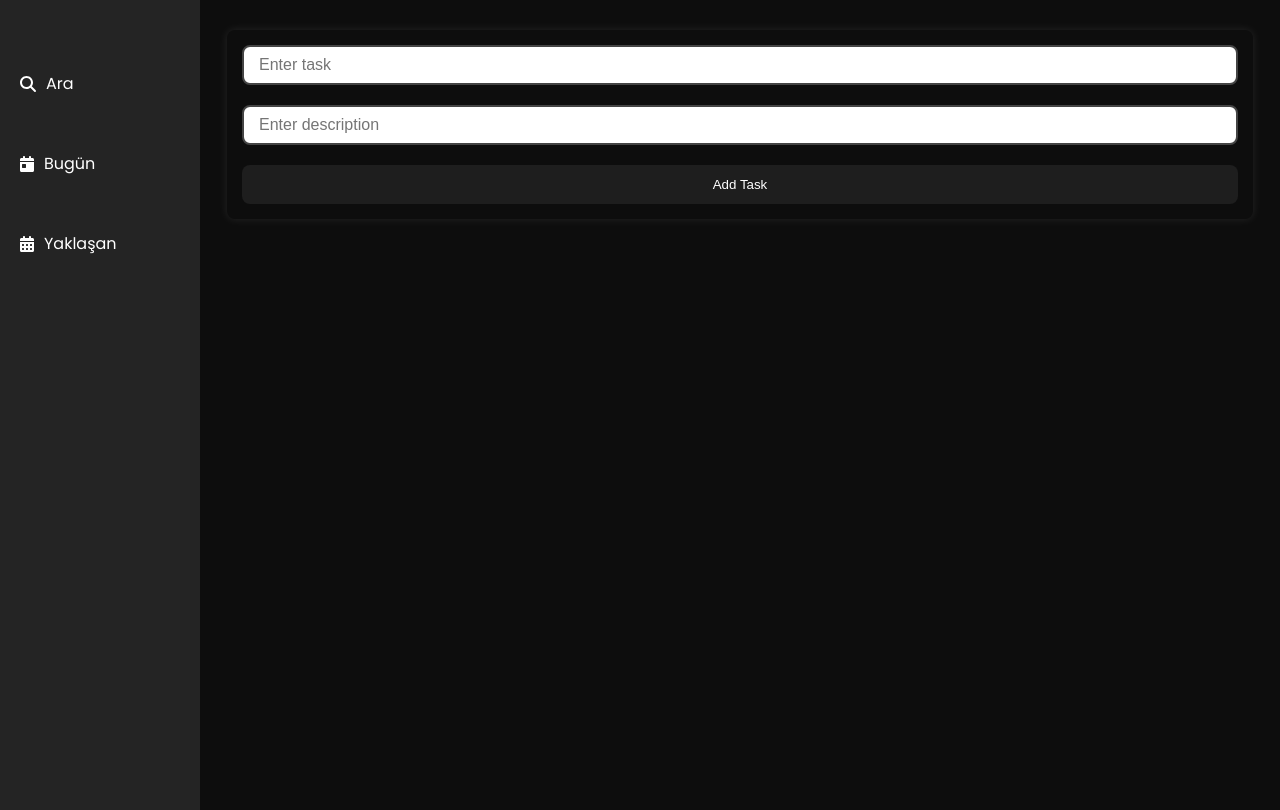
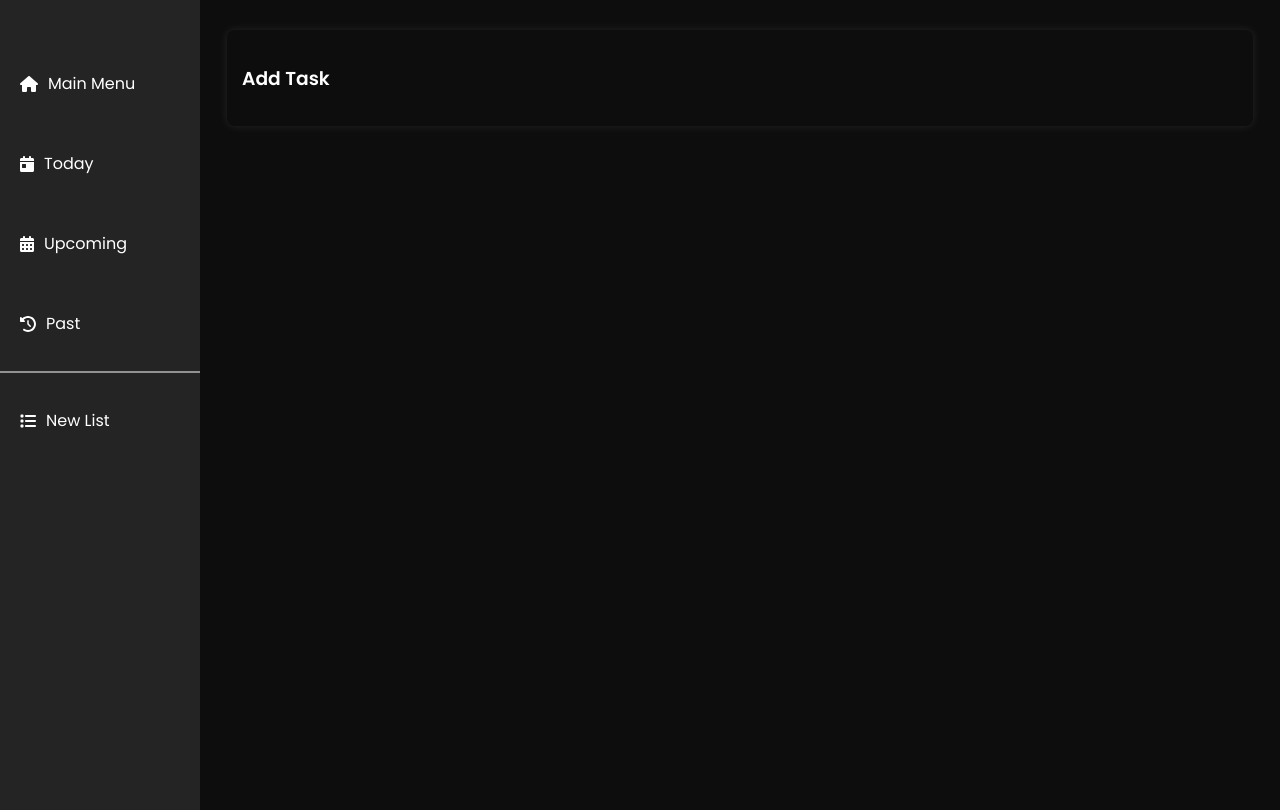
Before and after one commit to alperendnc/todo-app, a React (Create React App) app: page / in a window 1280 px wide. Built offline with nearby package versions, Linux system fonts and the light colour scheme.

Commit message:
UI and navbar updated

```diff
--- a/src/App.css
+++ b/src/App.css
@@ -12,7 +12,6 @@ body {
 .todo-container {
   display: flex;
   flex-direction: column;
-  justify-content: space-between;
   width: 95%;
   margin: 10px auto;
   padding: 20px;
@@ -23,6 +22,7 @@ body {
   display: flex;
   flex-direction: column;
 }
+
 .todo-content ul {
   padding: 0;
 }
@@ -31,10 +31,16 @@ body {
   display: flex;
   flex-direction: column;
   justify-content: center;
+  color: white;
   padding: 15px;
-  gap: 20px;
   box-shadow: 0 0 10px rgba(255, 255, 255, 0.1);
   border-radius: 8px;
+}
+
+.add-buttons {
+  display: flex;
+  justify-content: space-between;
+  gap: 5px;
 }
 
 .todo-form input,
@@ -50,7 +56,9 @@ body {
 .todo-form input {
   border: 2px solid #444;
   font-size: 16px;
-  background-color: #fff;
+  background-color: #0d0d0d;
+  margin-bottom: 10px;
+  color: white;
 }
 
 .todo-form button {
@@ -65,7 +73,6 @@ body {
 }
 
 .todo-list {
-  list-style-type: none;
   padding: 0;
   margin: 0;
   width: 100%;
@@ -76,14 +83,12 @@ body {
   justify-content: space-between;
   align-items: center;
   padding: 12px 15px;
-  border-radius: 8px;
   margin-bottom: 10px;
+  font-size: 18px;
   color: white;
   font-weight: bold;
-  box-shadow: 0px 4px 8px rgba(0, 0, 0, 0.1);
+  border-bottom: 2px solid #ffffff;
   transition: background-color 0.3s ease;
-  backdrop-filter: blur(10px);
-  border-bottom: 2px solid white;
 }
 
 .todo-item:hover {
@@ -95,24 +100,16 @@ body {
   color: #aaa;
 }
 
-.todo-item span {
-  flex-grow: 1;
-  text-align: left;
-  font-size: 16px;
-  padding-right: 10px;
-}
-
 .todo-description {
-  font-size: 14px;
+  font-size: 18px;
   color: #b0b0b0;
   opacity: 0.8;
   margin-left: 10px;
+  font-weight: bold;
 }
 
 .todo-item .date-info {
   display: none;
-  bottom: -50px;
-  left: 0;
   background-color: #494949;
   padding: 10px;
   border-radius: 8px;
@@ -130,7 +127,6 @@ body {
   opacity: 1;
   transform: translateY(0);
 }
-
 .actions {
   display: flex;
   gap: 8px;
@@ -149,7 +145,8 @@ body {
   background-color: rgba(255, 255, 255, 0.1);
 }
 
-.popup-overlay {
+.popup-overlay,
+.modal-overlay {
   position: fixed;
   top: 0;
   left: 0;
@@ -159,66 +156,74 @@ body {
   display: flex;
   justify-content: center;
   align-items: center;
+  z-index: 999;
+  backdrop-filter: blur(5px);
 }
 
-.popup-content {
+.popup-content,
+.modal-content {
   background: #1e1e1e;
   padding: 20px;
   border-radius: 8px;
   width: 90%;
   max-width: 400px;
+  z-index: 1000;
 }
 
 .popup-content h2,
-.popup-content p {
+.popup-content p,
+.modal-content h2,
+.modal-content p {
   color: white;
 }
 
-.popup-content button {
+.popup-content button,
+.modal-content button {
   padding: 10px;
   border-radius: 4px;
   font-size: 16px;
   margin-right: 10px;
 }
 
-.popup-content button:hover {
+.popup-content button:hover,
+.modal-content button:hover {
   background-color: #4d4d4d;
 }
 
-.input-container {
-  position: relative;
-  display: flex;
-  align-items: center;
+body.modal-open {
+  overflow: hidden;
 }
 
-input {
-  padding-left: 10px;
-  height: 40px;
+.show-more {
+  cursor: pointer;
+  margin-left: 10px;
+}
+input[type="date"] {
+  background-color: #333;
+  color: white;
+  border: 1px solid #ccc;
+  margin-bottom: 10px;
+  padding: 10px;
+  appearance: none;
 }
 
-.calendar-icon {
-  right: 10px;
-  color: #aaa;
-  font-size: 18px;
+input[type="date"]::-webkit-calendar-picker-indicator {
+  filter: invert(1);
   cursor: pointer;
 }
 
-input[type="date"] {
-  appearance: none;
+textarea {
+  width: 100%;
+  height: 100px;
   padding: 10px;
+  background-color: #333;
+  color: white;
+  border-radius: 5px;
+  font-size: 16px;
+  box-sizing: border-box;
+  resize: none;
 }
 
-.react-datepicker-wrapper,
-.react-datepicker__input-container {
-  width: 100%;
-}
-
-h3 {
-  color: white;
-}
-.todo-item span {
-  width: 100%;
-}
 .navbar {
   background-color: #242424;
   height: 100vh;
@@ -235,23 +240,32 @@ h3 {
   list-style-type: none;
   padding: 0;
 }
+ul {
+  padding: 0;
+}
 
 .navbar ul li {
   margin: 15px 0;
-}
-
-.navbar ul li a {
   color: white;
   text-decoration: none;
   padding: 20px;
   display: flex;
   align-items: center;
+  cursor: pointer;
 }
 
-.navbar ul li a .nav-icon {
+.navbar ul li .nav-icon {
   margin-right: 10px;
 }
 
-.navbar ul li a:hover {
+.navbar ul li:hover {
   background-color: #575757;
 }
+
+.nav-divider {
+  width: 100%;
+  height: 2px;
+  opacity: 0.5;
+  background-color: white;
+  margin: 10px 0;
+}
--- a/src/App.js
+++ b/src/App.js
@@ -1,5 +1,4 @@
 import React from "react";
-import { BrowserRouter as Router, Route, Routes } from "react-router-dom";
 import { TodoProvider } from "./contexts/TodoContext";
 import "./App.css";
 import TodoList from "./components/TodoList";
@@ -8,14 +7,10 @@ import Navbar from "./components/Navbar";
 function App() {
   return (
     <TodoProvider>
-      <Router>
-        <Navbar />
-        <div className="App">
-          <Routes>
-            <Route path="/" element={<TodoList />} />
-          </Routes>
-        </div>
-      </Router>
+      <Navbar />
+      <div className="App">
+        <TodoList />
+      </div>
     </TodoProvider>
   );
 }
--- a/src/components/Navbar.js
+++ b/src/components/Navbar.js
@@ -2,7 +2,9 @@ import { FontAwesomeIcon } from "@fortawesome/react-fontawesome";
 import {
   faCalendarDay,
   faCalendarAlt,
-  faSearch,
+  faHome,
+  faList,
+  faHistory,
 } from "@fortawesome/free-solid-svg-icons";
 
 const Navbar = () => {
@@ -10,22 +12,25 @@ const Navbar = () => {
     <nav className="navbar">
       <ul>
         <li>
-          <a href="/">
-            <FontAwesomeIcon className="nav-icon" icon={faSearch} />
-            Ara
-          </a>
+          <FontAwesomeIcon className="nav-icon" icon={faHome} />
+          Main Menu
         </li>
         <li>
-          <a href="/bugun">
-            <FontAwesomeIcon className="nav-icon" icon={faCalendarDay} />
-            Bugün
-          </a>
+          <FontAwesomeIcon className="nav-icon" icon={faCalendarDay} />
+          Today
         </li>
         <li>
-          <a href="/yaklasan">
-            <FontAwesomeIcon className="nav-icon" icon={faCalendarAlt} />
-            Yaklaşan
-          </a>
+          <FontAwesomeIcon className="nav-icon" icon={faCalendarAlt} />
+          Upcoming
+        </li>
+        <li>
+          <FontAwesomeIcon className="nav-icon" icon={faHistory} />
+          Past
+        </li>
+        <div className="nav-divider"></div>
+        <li>
+          <FontAwesomeIcon className="nav-icon" icon={faList} />
+          New List
         </li>
       </ul>
     </nav>
--- a/src/components/TodoForm.js
+++ b/src/components/TodoForm.js
@@ -6,51 +6,128 @@ const TodoForm = () => {
   const { addTodo, editingTodo, isEdit } = useTodos();
   const defaultValues = {
     id: "",
-    task: "",
+    title: "",
     description: "",
     completed: false,
+    note: "",
+    date: "",
   };
 
   const [task, setTask] = useState(defaultValues);
+  const [isTaskInputVisible, setIsTaskInputVisible] = useState(false);
+  const [isModalOpen, setIsModalOpen] = useState(false);
+  const [modalContent, setModalContent] = useState("");
 
   useEffect(() => {
     if (isEdit) {
       setTask(editingTodo);
+      setIsTaskInputVisible(true);
     }
   }, [editingTodo, isEdit]);
 
   const handleSubmit = (e) => {
     e.preventDefault();
-    if (task.task.trim() === "") {
-      return;
-    }
-
-    let id = uuidv4();
-    if (isEdit) {
-      id = editingTodo.id;
-    }
+    let id = isEdit ? editingTodo.id : uuidv4();
     addTodo({ ...task, id });
     setTask(defaultValues);
+    setIsTaskInputVisible(false);
+  };
+
+  const openModal = (content) => {
+    setModalContent(content);
+    setIsModalOpen(true);
+  };
+
+  const closeModal = () => {
+    setIsModalOpen(false);
+  };
+
+  const handleModalSubmit = (e) => {
+    e.preventDefault();
+    closeModal();
   };
 
   return (
-    <form className="todo-form" onSubmit={handleSubmit}>
+    <div className="todo-form">
+      <form onSubmit={handleSubmit}>
         <div className="input-container">
+          {!isTaskInputVisible ? (
+            <h3
+              className="add-task"
+              onClick={() => setIsTaskInputVisible(true)}
+            >
+              Add Task
+            </h3>
+          ) : (
             <input
               type="text"
-          placeholder="Enter task"
-          value={task.task}
-          onChange={(e) => setTask({ ...task, task: e.target.value })}
+              placeholder="Enter task title"
+              value={task.title}
+              onChange={(e) => setTask({ ...task, title: e.target.value })}
+              autoFocus
             />
+          )}
         </div>
+
+        {isTaskInputVisible && task.title !== "" && (
+          <div className="add-buttons">
+            <button type="button" onClick={() => openModal("date")}>
+              Add Date
+            </button>
+            <button type="button" onClick={() => openModal("note")}>
+              Add Note
+            </button>
+            <button type="button" onClick={() => openModal("description")}>
+              Add Description
+            </button>
+            <button type="submit">{isEdit ? "Edit Task" : "Add Task"}</button>
+          </div>
+        )}
+      </form>
+
+      {isModalOpen && (
+        <div className="modal-overlay">
+          <div className="modal-content">
+            <h2>
+              {modalContent === "date"
+                ? "Add Date"
+                : modalContent === "note"
+                ? "Add Note"
+                : "Add Description"}
+            </h2>
+            <form onSubmit={handleModalSubmit}>
+              {modalContent === "date" && (
                 <input
-        type="text"
+                  type="date"
+                  value={task.date}
+                  onChange={(e) => setTask({ ...task, date: e.target.value })}
+                />
+              )}
+              {modalContent === "note" && (
+                <textarea
+                  placeholder="Enter note"
+                  value={task.note}
+                  onChange={(e) => setTask({ ...task, note: e.target.value })}
+                />
+              )}
+              {modalContent === "description" && (
+                <textarea
                   placeholder="Enter description"
                   value={task.description}
-        onChange={(e) => setTask({ ...task, description: e.target.value })}
+                  onChange={(e) =>
+                    setTask({ ...task, description: e.target.value })
+                  }
                 />
-      <button type="submit">{isEdit ? "Edit Task" : "Add Task"}</button>
+              )}
+              <button type="submit">Save</button>
+              <button type="button" onClick={closeModal}>
+                Cancel
+              </button>
             </form>
+          </div>
+        </div>
+      )}
+    </div>
   );
 };
 
--- a/src/components/TodoItem.js
+++ b/src/components/TodoItem.js
@@ -38,7 +38,7 @@ const TodoItem = ({ todo }) => {
     setShowDate(true);
   };
 
-  const fullText = todo.task;
+  const fullText = todo.title;
   const truncatedText =
     fullText.length > 30 ? fullText.slice(0, 30) + "..." : fullText;
 
@@ -68,7 +68,7 @@ const TodoItem = ({ todo }) => {
         </span>
         {fullText.length > 30 && (
           <span className="show-more" onClick={toggleText}>
-            {isExpanded ? "Show less" : "Show more "}
+            {isExpanded ? "Show less" : "Show more"}
           </span>
         )}
 
@@ -92,7 +92,7 @@ const TodoItem = ({ todo }) => {
           <button onClick={handleShowPopup}>
             <FontAwesomeIcon icon={faStickyNote} />
           </button>
-          <button onClick={() => handleEdit()}>
+          <button onClick={handleEdit}>
             <FontAwesomeIcon icon={faEdit} />
           </button>
           <button onClick={() => deleteTodo(todo.id)}>
--- a/src/components/TodoList.js
+++ b/src/components/TodoList.js
@@ -2,17 +2,16 @@ import { TodoItem, TodoForm } from "./";
 import useTodos from "../hooks/useTodos";
 
 export default function TodoList() {
-  const { todos, addTodo } = useTodos();
+  const { todos } = useTodos();
 
   return (
     <div className="todo-container">
-      <TodoForm addTodo={addTodo} />
-
-      <div className="todo-content">
-        {todos.map((todo, index) => (
-          <TodoItem key={index} todo={todo} />
+      <TodoForm />
+      <ul className="todo-list">
+        {todos.map((todo) => (
+          <TodoItem key={todo.id} todo={todo} />
         ))}
-      </div>
+      </ul>
     </div>
   );
 }
```
Lines whose indentation alone changed are shown as unchanged.
